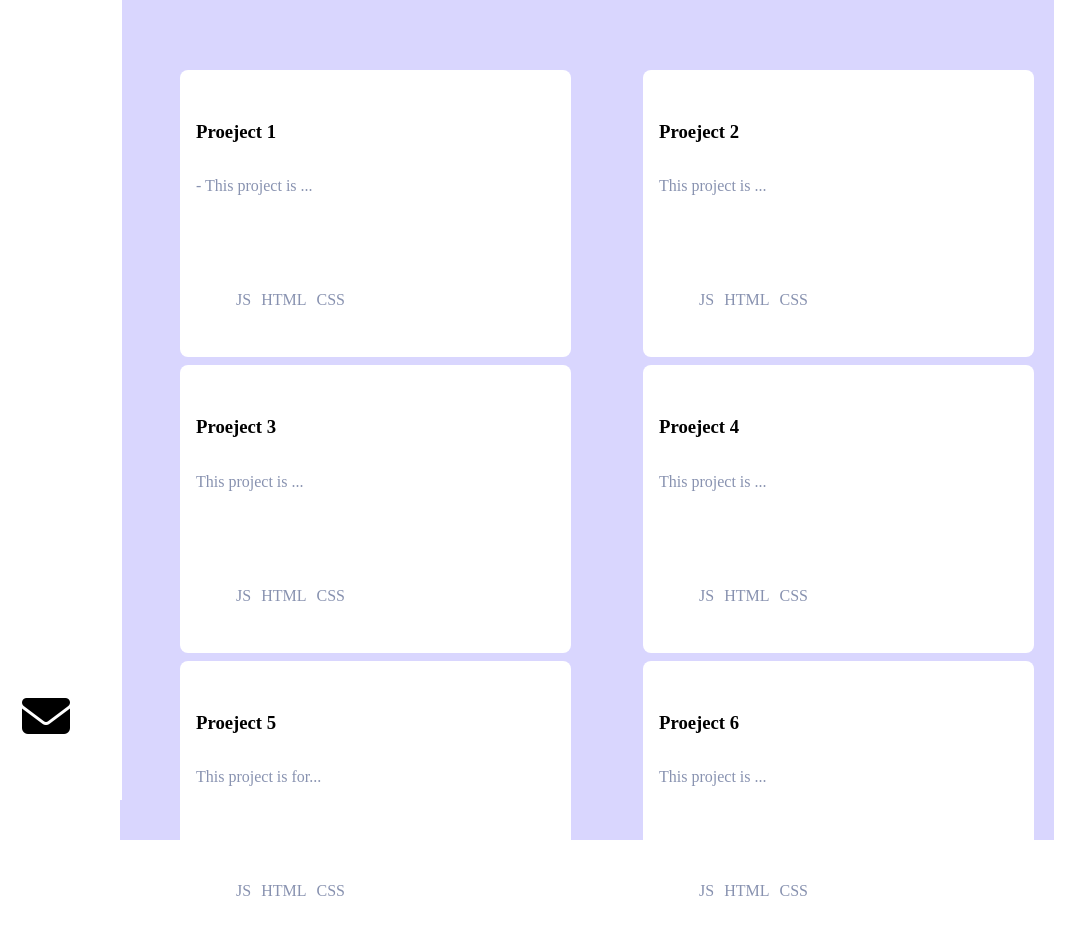
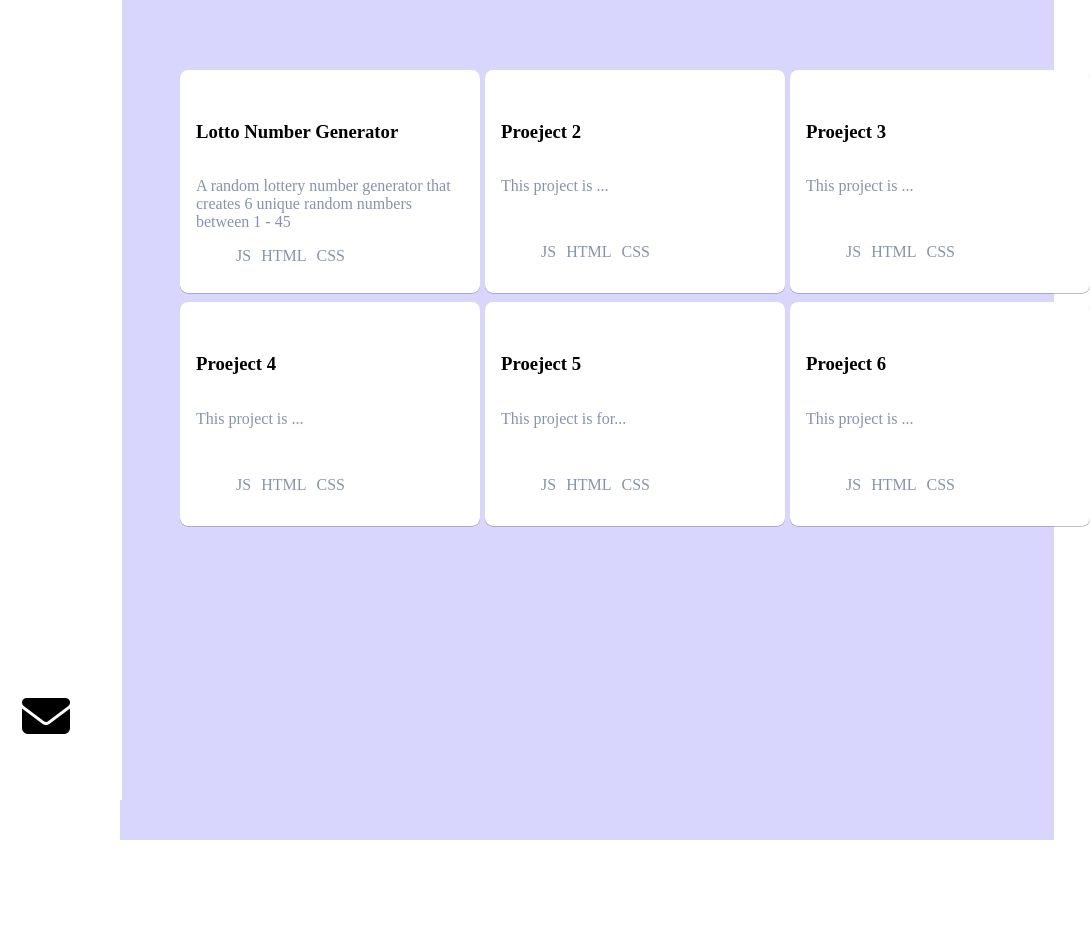
Before and after one commit to Sangwon-cho/My-first-portfolio, a plain HTML site: page project.html in a window 1280 px wide. Shown: the full height of the page, 218-1308 px from the left, 1090 px wide, since content can reach past the window. After the commit the page ends 848 px from the top, so only its background shows below. Drawn offline with Linux system fonts and the light colour scheme.

Commit message:
Add files via upload
edited - second

```diff
--- a/project.html
+++ b/project.html
@@ -22,11 +22,10 @@
         </div>
 
         <ul class="menu">
-            <li><a href="home.html"><div><i class="fa-solid fa-house"></i><span class="string">Home</span></div></a></li>
+            <li><a href="index.html"><div><i class="fa-solid fa-house"></i><span class="string">Home</span></div></a></li>
             <li><a href="about.html"><div><i class="fa-solid fa-user"></i><span class="string">About</span></div></a></li>
             <li><a href="skill.html"><div><i class="fa-solid fa-bolt"></i><span class="string">Skill</span></div></a></li>
             <li><a href="project.html"><div><i class="fa-solid fa-book"></i><span class="string">Project</span></div></a></li>
-
         </ul>
 
         <ul class="menu_link">
@@ -40,16 +39,16 @@
     <section class="main">
         <section class="project">
            <ul class="project_grid">
-                <li class="project1" style="cursor: pointer;"onclick="window.open('#')">
+                <li class="project1" style="cursor: pointer;"onclick="window.open('https://sangwon-cho.github.io/Lotto-Number-JS/')">
                     <div class="project_inner">
                         <h3 class="project_title">
                             <a href="#" target="_blank" rel="noopener noreferrer">
-                                Proeject 1
+                                Lotto Number Generator
                             </a>
                         </h3>
 
                         <div class="project_description">
-                            <p> - This project is ...</p>
+                            <p> A random lottery number generator that creates 6 unique random numbers between 1 - 45</p>
                         </div>
 
                         <ul class="project_tech_list">
@@ -58,7 +57,7 @@
                             <li>CSS</li>
                         </ul>
                     </div>
-                </li>
+                </ㅇ>
                 <li class="project2" style="cursor: pointer;"onclick="window.open('#')">
                     <div class="project_inner">
                         <h3 class="project_title">
--- a/style_project.css
+++ b/style_project.css
@@ -7,41 +7,49 @@ body{
 
     color:#8892b0;
     list-style: none;
+    /* font-family: 'Roboto Mono', monospace; */
+}
+.project1, .project2{
+    position: relative;
 }
 
 .project_inner{
     display: flex;
-    justify-content: space-between;
+    justify-content: space-around;
     flex-direction: column;
     align-items: flex-start;
     position: relative;
-    height: 100%;
+    height: 70%;
     padding: 2rem 1rem;
     border-radius: 8px;
     background-color: white;
-
+    box-shadow: 0 0.5px 0.5px grey;
+    }
+.project_inner:hover{
+    background-color: #8f78ed;
+    color: white;
 }
 
 .project_grid{
     list-style: none;
     display: grid;
-    gap: 4.5em;
-    grid-template-columns: repeat(auto-fill, minmax(300px, 1fr));
-    /* grid-template-rows: repeat(auto-fill, minmax(200px, 1fr)); */
+    gap: 5px;
+    grid-template-columns: repeat(3, minmax(300px, 1fr));
     margin: 50px 0px 0px;
     position: relative;
     box-sizing: inherit;
+    grid-auto-rows: 1fr;
+
 
 }
-
 ul {
     display: block;
-    list-style-type: disc;
+    /* list-style-type: disc;
     margin-block-start: 1em;
     margin-block-end: 1em;
     margin-inline-start: 0px;
     margin-inline-end: 0px;
-    padding-inline-start: 40px;
+    padding-inline-start: 40px; */
 }
 
 .project_tech_list{
@@ -49,8 +57,9 @@ ul {
     flex-direction: row;
     align-items: flex-end;
     flex-grow: 1;
-    flex-wrap: wrap;
+    flex-wrap: nowrap;
     list-style: none;
+    /* height:100%; */
 }
 
 .project_tech_list li{
```
Also changed, not shown: about.html (+1 -1 lines), index.html (+1 -1 lines), skill.html (+1 -1 lines).
